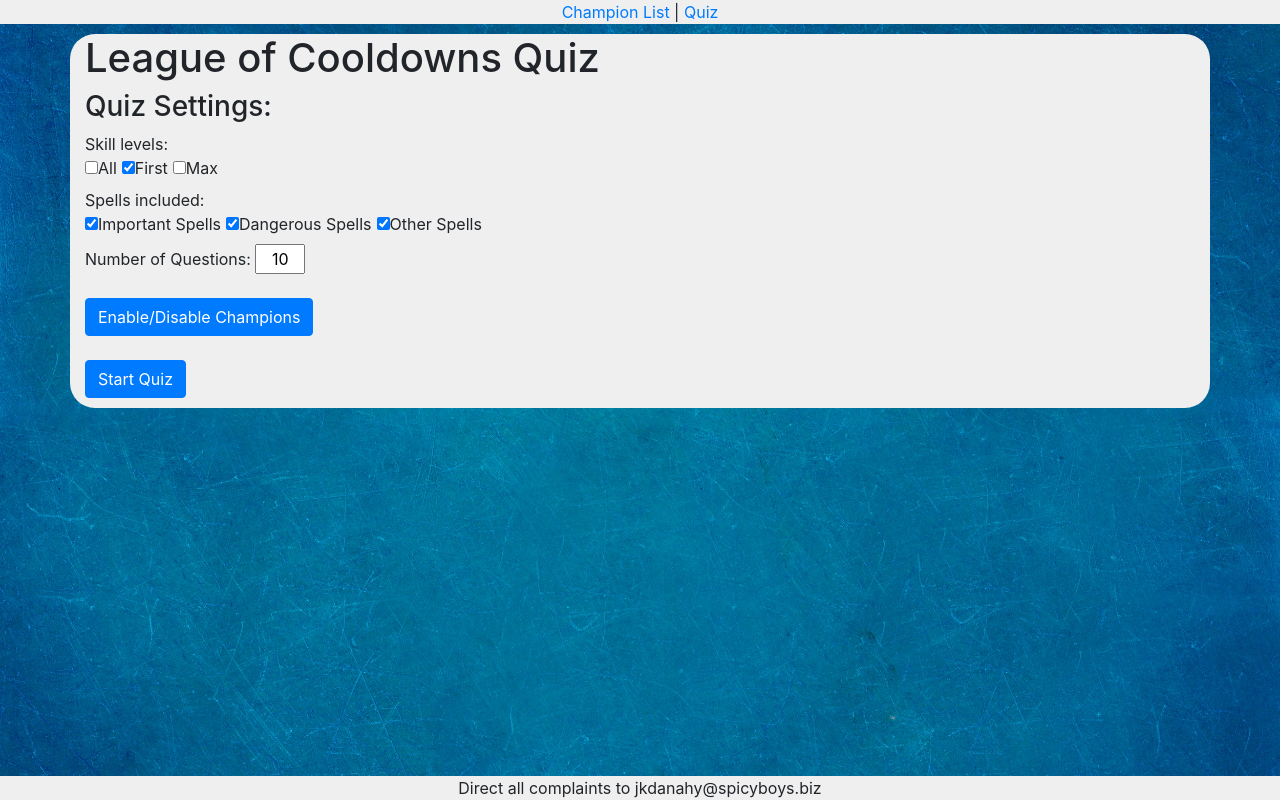
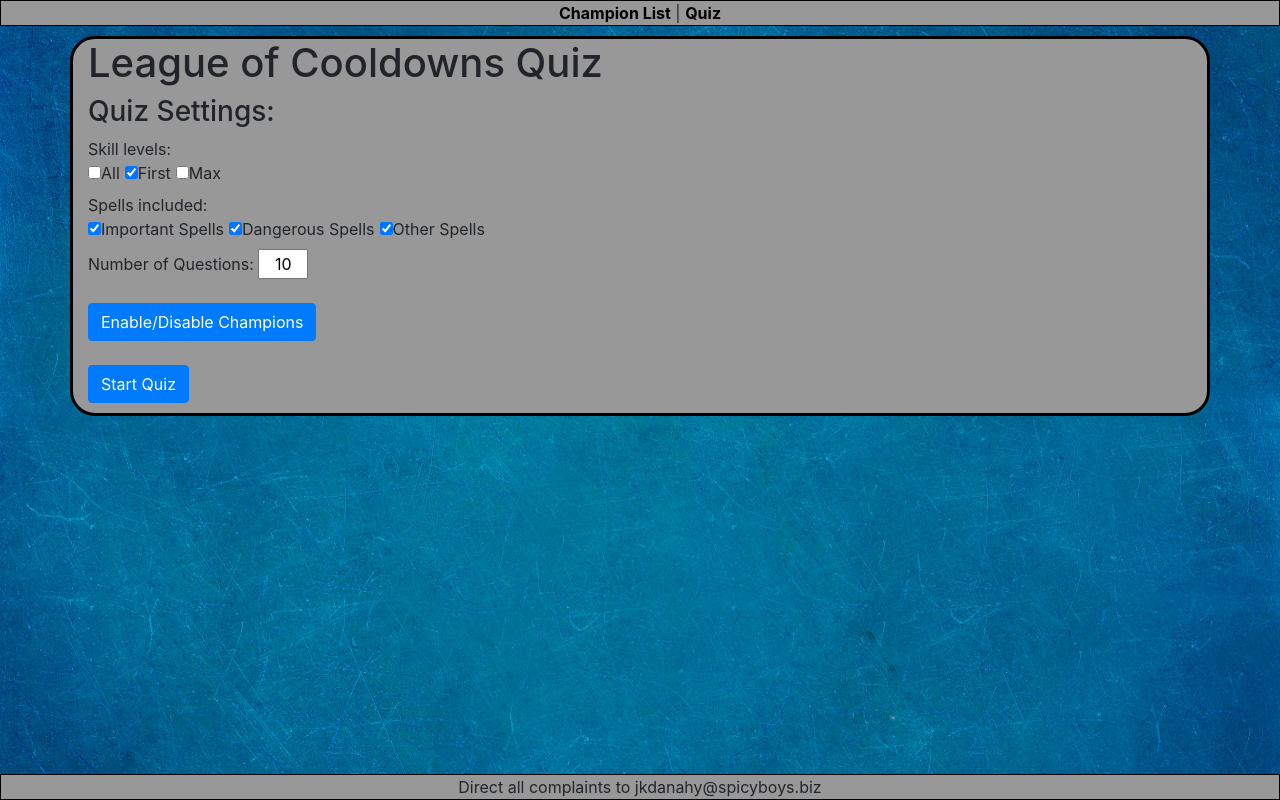
Before and after one commit to jkdanahy/League-Of-Cooldowns, an Angular app: page /quiz in a window 1280 px wide. Built offline with nearby package versions, Linux system fonts and the light colour scheme.

Commit message:
Stylistic changes and made HTML tags display properly.

```diff
--- a/src/app/modules/champion/components/detail/champion-detail.component.html
+++ b/src/app/modules/champion/components/detail/champion-detail.component.html
@@ -14,7 +14,7 @@
             <div *ngIf="selectedSpell" class="spell-info">
                 <span style="font-weight:bold">{{ selectedSpell.abilityKey + " - " + selectedSpell.name}}</span> <br />
                 <span><b>Default Cooldowns:</b> {{selectedSpell.cooldownBurn}}</span> <br />
-                <span>{{selectedSpell.description}}</span>
+                <span [innerHTML]="selectedSpell.description"></span>
             </div>
         </div>
     </div>
--- a/src/app/modules/champion/components/detail/champion-detail.component.sass
+++ b/src/app/modules/champion/components/detail/champion-detail.component.sass
@@ -15,6 +15,7 @@
       .spell-buttons:hover
         filter: brightness(1.5)
     .spell-info
+      margin: auto
       padding: 5px
       display: inline-block
       top: 0
--- a/src/app/modules/champion/components/list/champion-list.component.sass
+++ b/src/app/modules/champion/components/list/champion-list.component.sass
@@ -5,8 +5,14 @@
     display: flex
     flex-direction: row
     flex-wrap: wrap
+    padding-left: 30px
     div
+      font-size: 14px
       width: 100px
       text-align: center
+      border-style: solid
+      border-width: 1px
+      padding: 1px
+      margin: 2px
       img
         margin: 0 auto
--- a/src/app/modules/site-content/components/site-footer/site-footer.component.sass
+++ b/src/app/modules/site-content/components/site-footer/site-footer.component.sass
@@ -1,7 +1,10 @@
 .page-footer
-  background-color: #efefef
+  background-color: #989898
   position: fixed
   bottom: 0
   left: 0
   width: 100%
   text-align: center
+  border-width: 1px
+  border-color: black
+  border-style: solid
--- a/src/app/modules/site-content/components/site-header/site-header.component.sass
+++ b/src/app/modules/site-content/components/site-header/site-header.component.sass
@@ -1,4 +1,7 @@
 .page-header
-  background-color: #efefef
+  background-color: #989898
   width: 100%
   text-align: center
+  border-width: 1px
+  border-color: black
+  border-style: solid
--- a/src/styles.sass
+++ b/src/styles.sass
@@ -7,8 +7,13 @@
     width: 100%
     height: 100%
   .container
-    background-color: #efefef
+    background-color: #989898
     padding-bottom: 10px
     margin-top: 10px
     margin-bottom: 28px
     border-radius: 25px
+    border-color: black
+    border-style: solid
+  a
+    color: black
+    font-weight: 700
```
